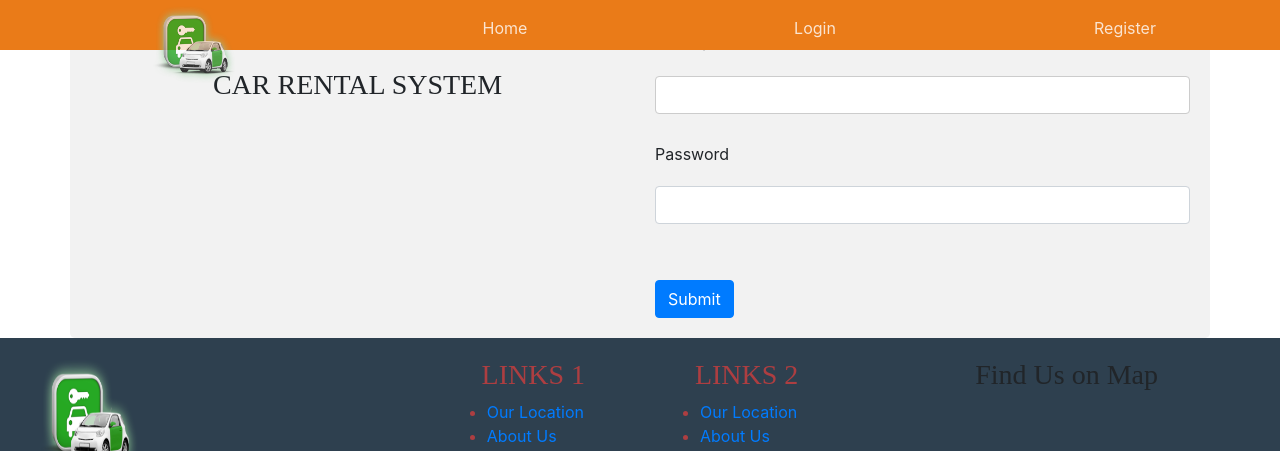
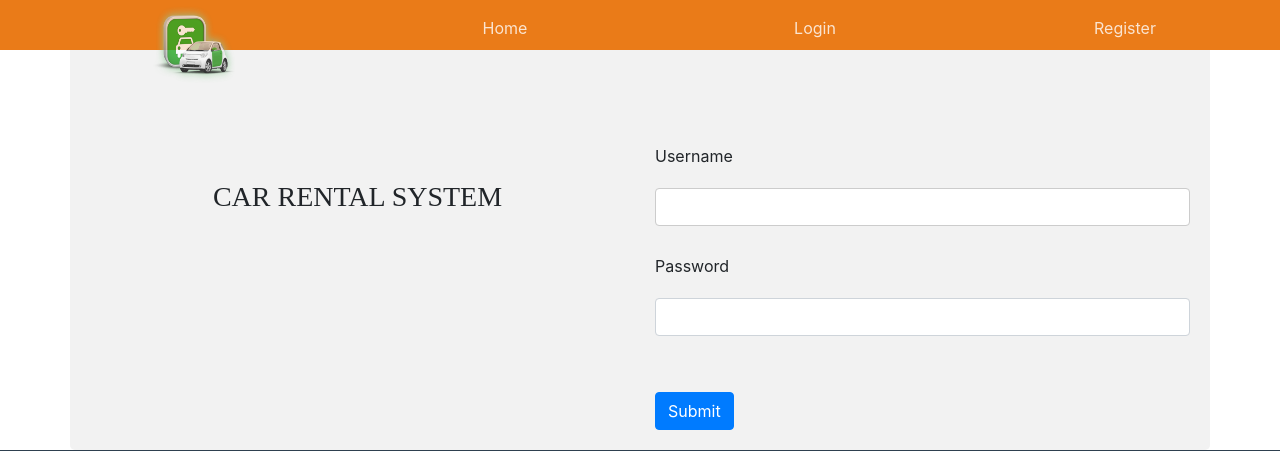
Before and after one commit to cuciocj/a2i-std621-phpcarrental, a PHP site: page /login.php in a window 1280 px wide. Shown: the top 451 px of the page. Run offline with PHP 8.4, Linux system fonts and the light colour scheme; a map, chart or similar area stays blank; some libraries are stand-ins or nearby versions.

Commit message:
:lipstick: added margin from navbar

```diff
--- a/login.php
+++ b/login.php
@@ -67,7 +67,7 @@ if ($_SERVER["REQUEST_METHOD"] == "POST") {
     <?php include './includes/header.php'; ?>
 
     <div class="container">
-        <div class="row">
+        <div class="row" style="margin-top: 7em">
             <div class="col-md-6">
                 <br><br>
                 <h3>CAR RENTAL SYSTEM</h3>
```
